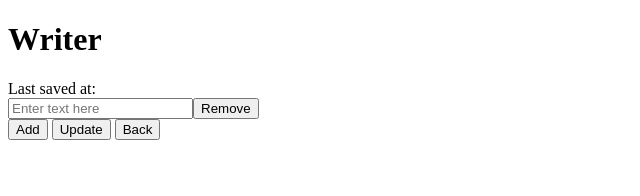
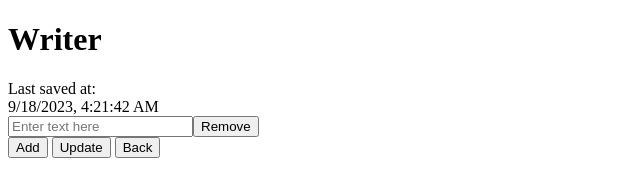
Before and after one commit to gabrieljmf/comp4537_lab1fairbairn_gabriel_a00888969, a website: page COMP4537/labs/1/writer.html in a window 1280 px wide. Both pictures are taken after a click on the button "Add". Shown: the whole page, without its empty margins (0-640 px from the left). Drawn offline with Linux system fonts and the light colour scheme.

Commit message:
feat: local storage of data

```diff
--- a/COMP4537/labs/1/js/writer.js
+++ b/COMP4537/labs/1/js/writer.js
@@ -1,3 +1,31 @@
+function updateDateTime() {
+  const now = new Date();
+  const currentDateTime = now.toLocaleString();
+
+  document.getElementById("timeStamp").innerHTML = currentDateTime;
+
+  localStorage.setItem("time", currentDateTime);
+  console.log(localStorage.getItem("time"));
+
+  updateNotes();
+}
+
+function updateNotes() {
+  const allPostInput = document
+    .getElementById("allPosts")
+    .getElementsByTagName("input");
+
+  var postArray = [...allPostInput];
+  var array = [];
+
+  for (i = 0; i < postArray.length; i++) {
+    array[i] = postArray[i].value;
+  }
+
+  localStorage.setItem("notes", JSON.stringify(array));
+  console.log(localStorage.getItem("notes"));
+}
+
 function removePost(x) {
   console.log("variable");
   console.log(x.toString());
@@ -5,13 +33,6 @@ function removePost(x) {
   removalPost.remove();
 }
 
-function updateDateTime() {
-  const now = new Date();
-  const currentDateTime = now.toLocaleString();
-
-  document.getElementById("timeStamp").innerHTML = currentDateTime;
-  console.log(currentDateTime);
-}
 var postIndex = 0;
 
 function add() {
@@ -20,6 +41,7 @@ function add() {
 
   var newInput = document.createElement("input");
   newInput.setAttribute("placeholder", "Enter text here");
+  newInput.setAttribute("id", "input");
   newInput.setAttribute("type", "text");
 
   var newRemove = document.createElement("button");
@@ -34,12 +56,7 @@ function add() {
   var postsDiv = document.getElementById("allPosts");
   postsDiv.appendChild(newDiv);
 
-  console.log(newDiv);
-  console.log(postIndex);
   postIndex++;
 }
 
-function test() {
-  console.log("working");
-}
-// setInterval(updateDateTime, 2000);
+setInterval(updateDateTime, 2000);
--- a/COMP4537/labs/1/writer.html
+++ b/COMP4537/labs/1/writer.html
@@ -12,7 +12,7 @@
     <div id="allPosts"></div>
     <button onclick="add()">Add</button>
     <button onclick="updateDateTime()">Update</button>
-    <a href="/COMP4537/labs/1/index.html"><button>Back</button></a>
+    <a href="index.html"><button>Back</button></a>
     <script src="js/writer.js"></script>
   </body>
 </html>
```
Also changed, not shown: COMP4537/labs/1/index.html (+0 -1 lines), COMP4537/labs/1/reader.html (+1 -1 lines).
